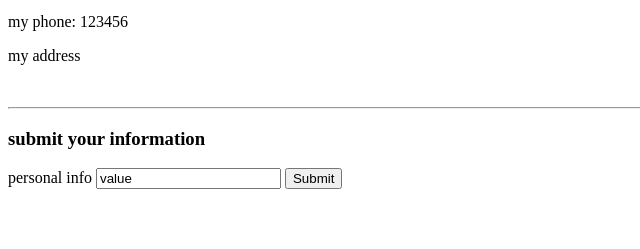
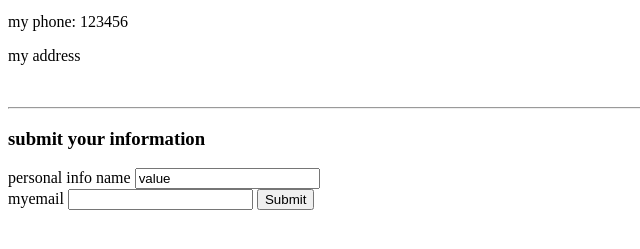
Before and after one commit to QinghuiZhang1/web-development, a plain HTML site: page web development/HTML-Personal site/contact-me.html in a window 1280 px wide. Shown: the part 101-350 px from the top of the page, without its empty margins (0-640 px from the left). Drawn offline with Linux system fonts and the light colour scheme.

Commit message:
update the form of contact-me.html

```diff
--- a/web development/HTML-Personal site/contact-me.html
+++ b/web development/HTML-Personal site/contact-me.html
@@ -14,9 +14,12 @@
   <hr>
   <h3>submit your information</h3>
 
-  <form action="mailto:joe@google.com" method="post">
+  <form action="mailto:joe@google.com" method="post" enctype="text/plain">
     <label for="personal information">personal info</label>
-    <input type="text" name="name" value="value">
+    <label for="">name</label>
+    <input type="text" name="name" value="value" > <br>
+    <label for="">myemail</label>
+    <input type="email" name="myemail" value="">
     <input type="submit" name="submit-button" value="Submit">
   </form>
 </html>
```
